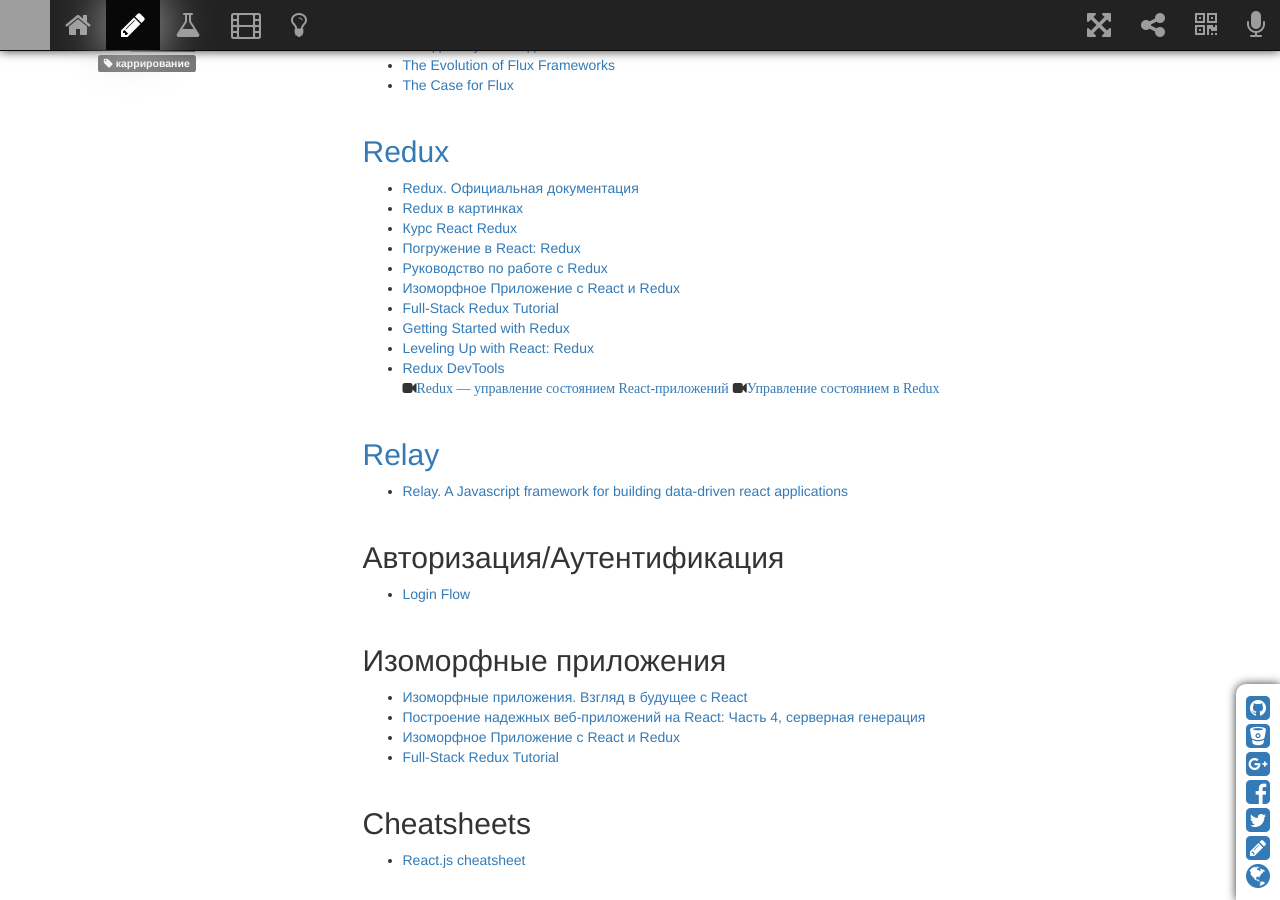
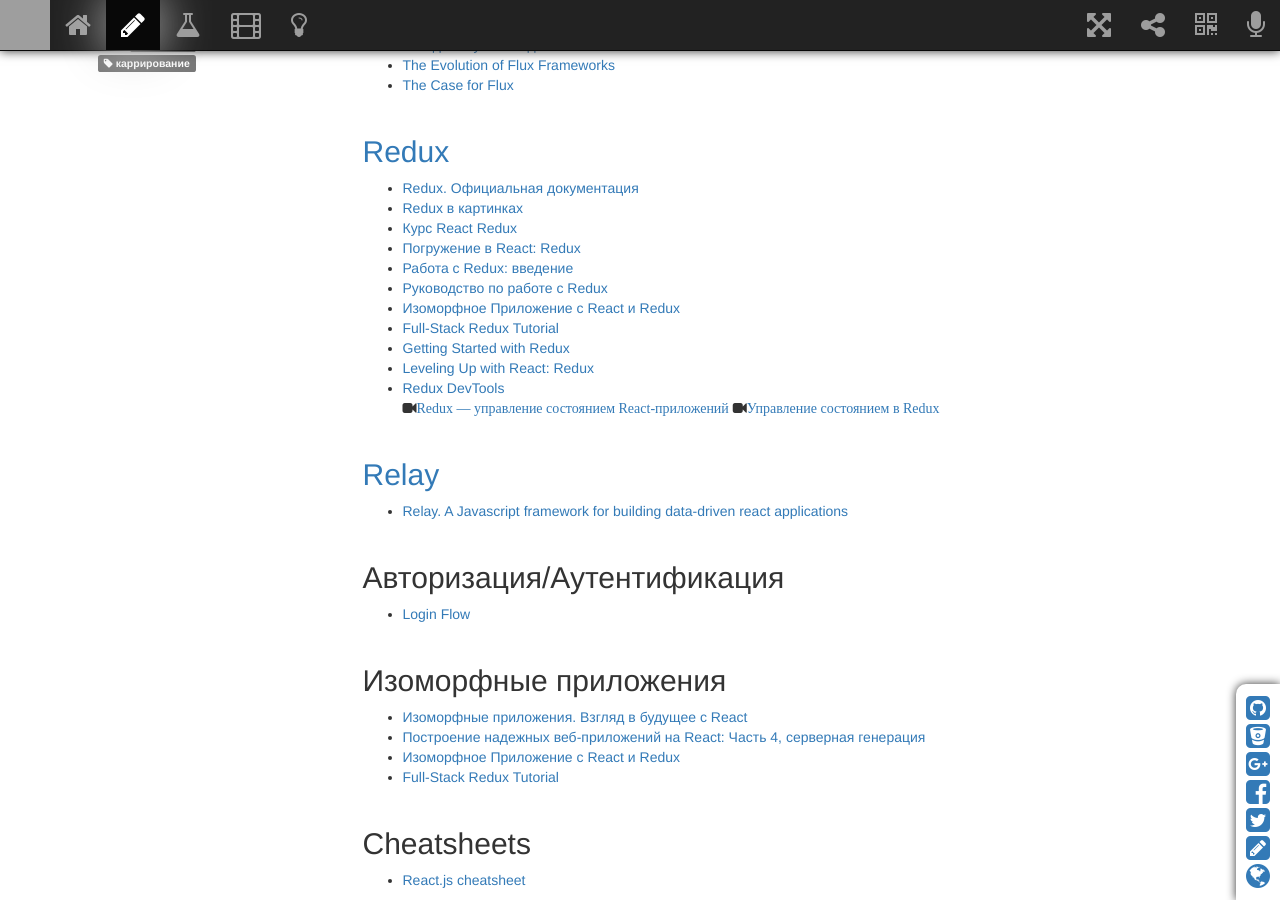
Before and after one commit to sergeymakoveev/sergeymakoveev.github.com, a Jekyll site: the page built from _posts/2015-06-18-js.react.md, in a window 1280 px wide and 900 px high, scrolled down 2118 px. Built offline with Jekyll 4.4.1, drawn with Linux system fonts in a browser that asks for light colours; nearby versions of some CDN libraries; comment, search, counter and statistics services are not loaded; grey boxes are pictures that could not be loaded.

Commit message:
обновил контент

```diff
--- a/_posts/2015-06-18-js.react.md
+++ b/_posts/2015-06-18-js.react.md
@@ -97,6 +97,7 @@
 *   [Redux в картинках](https://medium.com/russian/a-cartoon-intro-to-redux-e2108896f7e6#.w0bheh503)
 *   [Курс React Redux](https://maxfarseer.gitbooks.io/redux-course-ru/content/)
 *   [Погружение в React: Redux](http://prgssr.ru/development/pogruzhenie-v-react-redux.html)
+*   [Работа с Redux: введение](http://prgssr.ru/development/rabota-s-redux-vvedenie.html)
 *   [Руководство по работе с Redux](https://habrahabr.ru/company/mailru/blog/303456/)
 *   [Изоморфное Приложение с React и Redux](http://habrahabr.ru/post/264423/)
 *   [Full-Stack Redux Tutorial](http://teropa.info/blog/2015/09/10/full-stack-redux-tutorial.html)
```
